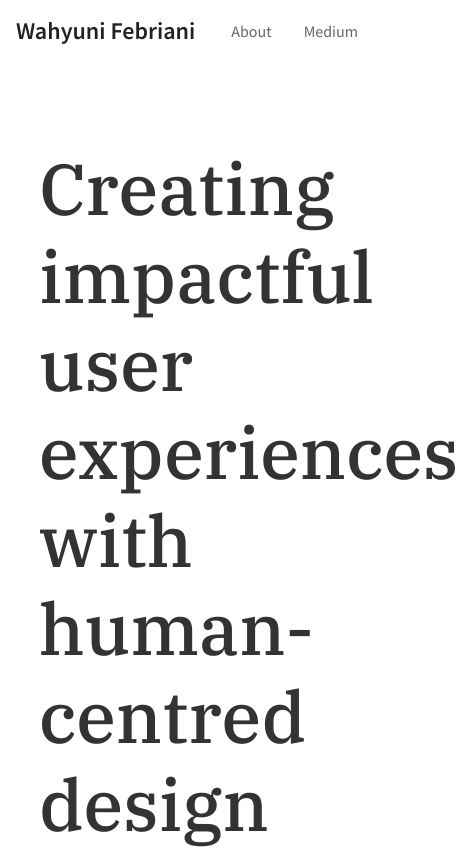
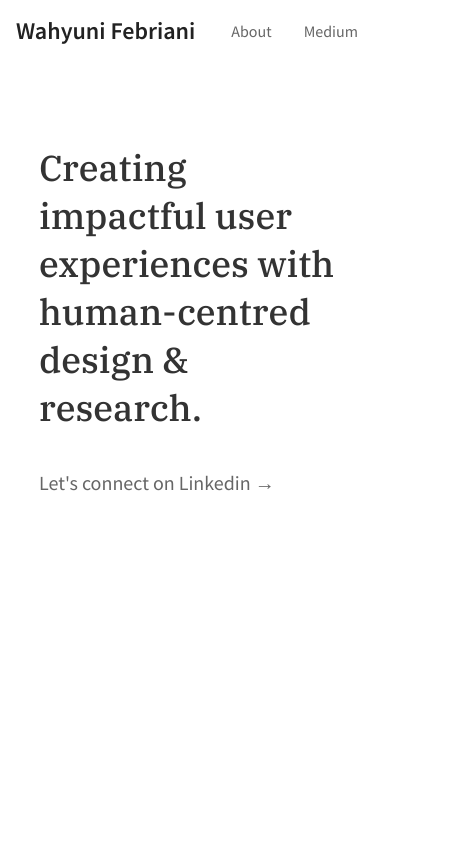
Before and after one commit to wahjoeni/wahjoeni.github.io, a plain HTML site: page index.html in a window 390 px wide. Shown: the top 849 px of the page, 459 px wide, since content can reach past the window. Drawn offline with Linux system fonts and the light colour scheme.

Commit message:
css media

```diff
--- a/scripts/style.css
+++ b/scripts/style.css
@@ -71,3 +71,13 @@ body {
 .btn-cta:hover{
 	color: #333333;
 }
+
+
+
+@media (max-width: 992px) {
+	#main-lead{
+		font-size: 36px;
+		line-height: 48px;
+		padding: 0;
+	}
+}
```
